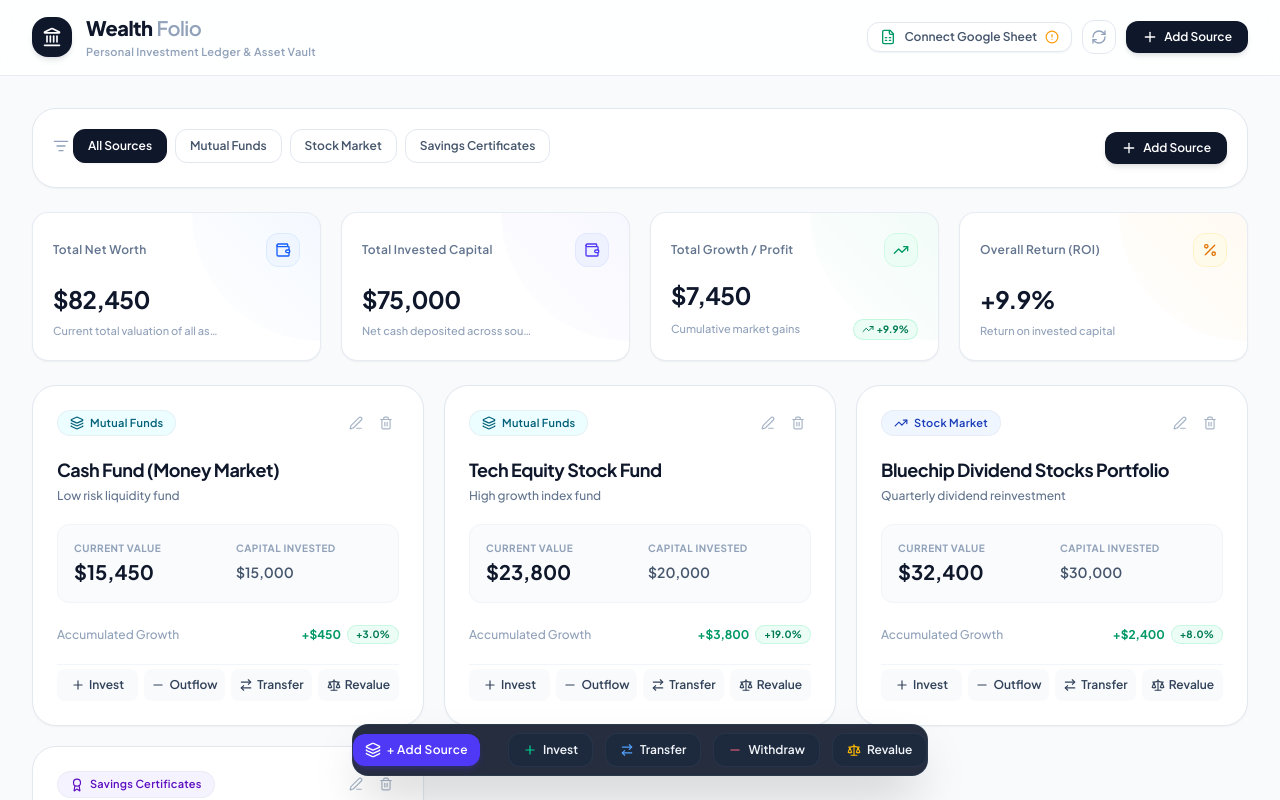
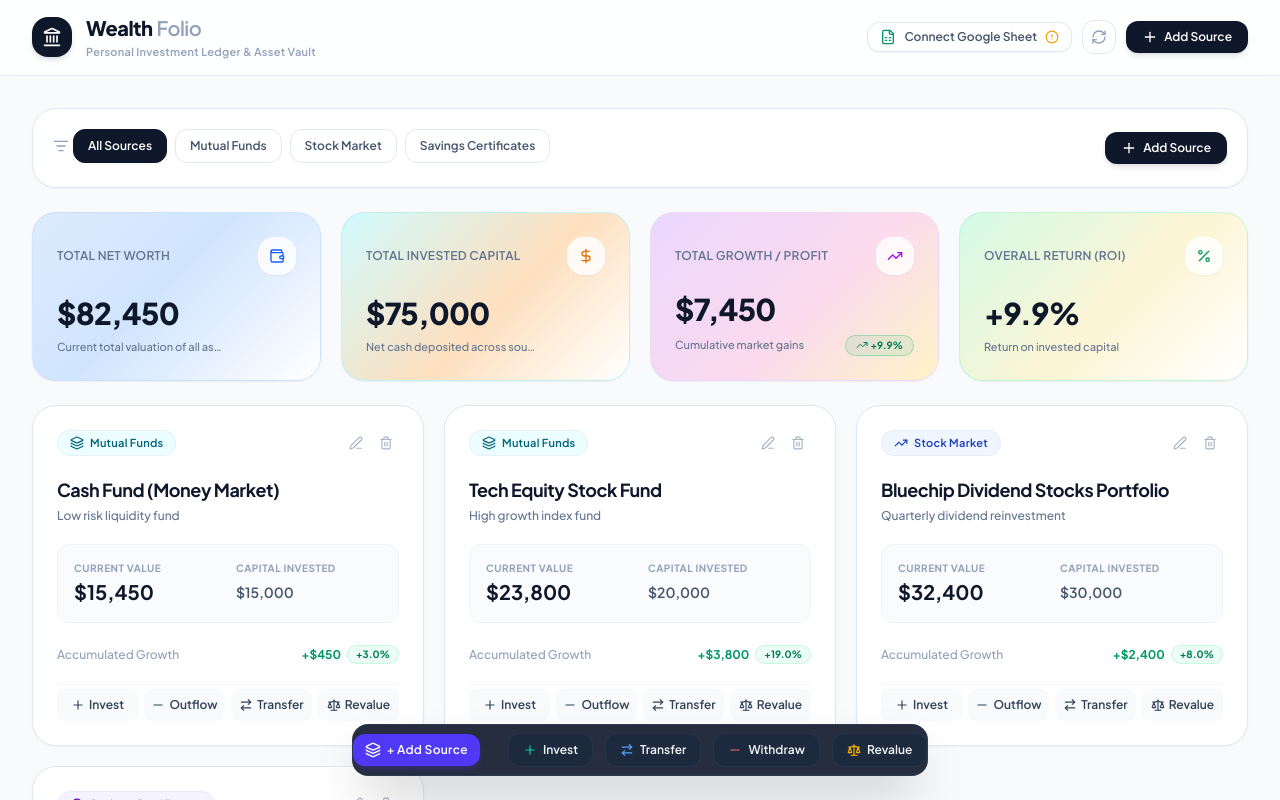
Before and after one commit to HuzaifaInshal/wealth-folio, a React (Vite) app: page / in a window 1280 px wide. Shown: the top 800 px of the page. Built offline with nearby package versions, Linux system fonts and the light colour scheme.

Commit message:
commit 4: Redesign MetricCard component with vibrant mesh gradients (inspired by Image 1 & 2) in src/components/MetricCard.tsx

```diff
--- a/src/components/MetricCard.tsx
+++ b/src/components/MetricCard.tsx
@@ -4,7 +4,7 @@
  */
 
 import React from 'react';
-import { TrendingUp, TrendingDown, DollarSign, Percent, Wallet, ArrowUpRight } from 'lucide-react';
+import { TrendingUp, TrendingDown, DollarSign, Percent, Wallet } from 'lucide-react';
 
 interface MetricCardProps {
   title: string;
@@ -39,76 +39,66 @@ export default function MetricCard({
     return val.toLocaleString();
   };
 
-  const getThemeStyles = () => {
+  const getMeshClass = () => {
     switch (theme) {
+      case 'indigo':
+        return 'bg-mesh-cyan-orange border-cyan-200/60 dark:border-slate-800/80';
       case 'emerald':
-        return {
-          iconBg: 'bg-emerald-50 text-emerald-600 border border-emerald-100',
-          accent: 'from-emerald-500/10 to-transparent',
-        };
-      case 'indigo':
-        return {
-          iconBg: 'bg-indigo-50 text-indigo-600 border border-indigo-100',
-          accent: 'from-indigo-500/10 to-transparent',
-        };
+        return 'bg-mesh-violet-pink border-purple-200/60 dark:border-slate-800/80';
       case 'amber':
-        return {
-          iconBg: 'bg-amber-50 text-amber-600 border border-amber-100',
-          accent: 'from-amber-500/10 to-transparent',
-        };
+        return 'bg-mesh-emerald-gold border-emerald-200/60 dark:border-slate-800/80';
       default:
-        return {
-          iconBg: 'bg-blue-50 text-blue-600 border border-blue-100',
-          accent: 'from-blue-500/10 to-transparent',
-        };
+        return 'bg-mesh-blue border-blue-200/60 dark:border-slate-800/80';
     }
   };
 
-  const styles = getThemeStyles();
   const isPositive = change !== undefined ? change >= 0 : value >= 0;
 
   return (
-    <div className="bg-white border border-slate-200/80 rounded-2xl p-5 shadow-xs hover:shadow-md transition-all duration-200 relative overflow-hidden group">
-      {/* Background Accent Glow */}
-      <div className={`absolute top-0 right-0 w-32 h-32 bg-gradient-to-bl ${styles.accent} rounded-bl-full pointer-events-none opacity-50 group-hover:opacity-100 transition-opacity`} />
-
-      <div className="relative flex flex-col justify-between h-full space-y-3">
+    <div
+      className={`rounded-3xl p-6 border shadow-xs hover:shadow-xl transition-all duration-300 relative overflow-hidden group ${getMeshClass()}`}
+    >
+      <div className="relative flex flex-col justify-between h-full space-y-4">
         {/* Top Header */}
         <div className="flex items-center justify-between">
-          <span className="text-xs font-semibold text-slate-500 tracking-wide">
+          <span className="text-xs font-semibold text-slate-500 dark:text-slate-400 tracking-wide uppercase">
             {title}
           </span>
-          <div className={`p-2 rounded-xl ${styles.iconBg} transition-transform group-hover:scale-105`}>
+          <div className="p-2.5 rounded-2xl bg-white/80 dark:bg-slate-900/80 backdrop-blur-md text-slate-800 dark:text-slate-100 border border-white/60 dark:border-slate-700/60 shadow-xs transition-transform group-hover:scale-105">
             {icon === 'trending' ? (
-              <TrendingUp className="w-4 h-4" />
+              <TrendingUp className="w-4 h-4 text-purple-600 dark:text-purple-400" />
             ) : icon === 'percent' ? (
-              <Percent className="w-4 h-4" />
+              <Percent className="w-4 h-4 text-emerald-600 dark:text-emerald-400" />
+            ) : icon === 'dollar' ? (
+              <DollarSign className="w-4 h-4 text-amber-600 dark:text-amber-400" />
             ) : (
-              <Wallet className="w-4 h-4" />
+              <Wallet className="w-4 h-4 text-blue-600 dark:text-blue-400" />
             )}
           </div>
         </div>
 
         {/* Main Value Display */}
         <div className="space-y-1">
-          <div className="flex items-baseline space-x-2">
-            <span className="text-2xl font-bold tracking-tight text-slate-900 font-sans">
-              {formatValue(value)}
-            </span>
-          </div>
+          <span className="text-3xl font-extrabold tracking-tight text-slate-900 dark:text-white font-sans block">
+            {formatValue(value)}
+          </span>
 
           {/* Subtitle & Trend Micro-Badge */}
           <div className="flex items-center justify-between pt-1">
             {subtitle && (
-              <span className="text-[11px] text-slate-400 font-medium truncate max-w-[170px]">
+              <span className="text-[11px] text-slate-500 dark:text-slate-400 font-medium truncate max-w-[170px]">
                 {subtitle}
               </span>
             )}
 
             {change !== undefined && (
-              <div className={`inline-flex items-center space-x-0.5 px-2 py-0.5 rounded-full text-[10px] font-bold ${
-                isPositive ? 'bg-emerald-50 text-emerald-700 border border-emerald-200/60' : 'bg-rose-50 text-rose-700 border border-rose-200/60'
-              }`}>
+              <div
+                className={`inline-flex items-center space-x-0.5 px-2.5 py-0.5 rounded-full text-[10px] font-bold backdrop-blur-md ${
+                  isPositive
+                    ? 'bg-emerald-500/10 text-emerald-700 dark:text-emerald-400 border border-emerald-500/30'
+                    : 'bg-rose-500/10 text-rose-700 dark:text-rose-400 border border-rose-500/30'
+                }`}
+              >
                 {isPositive ? (
                   <TrendingUp className="w-3 h-3" />
                 ) : (
```
